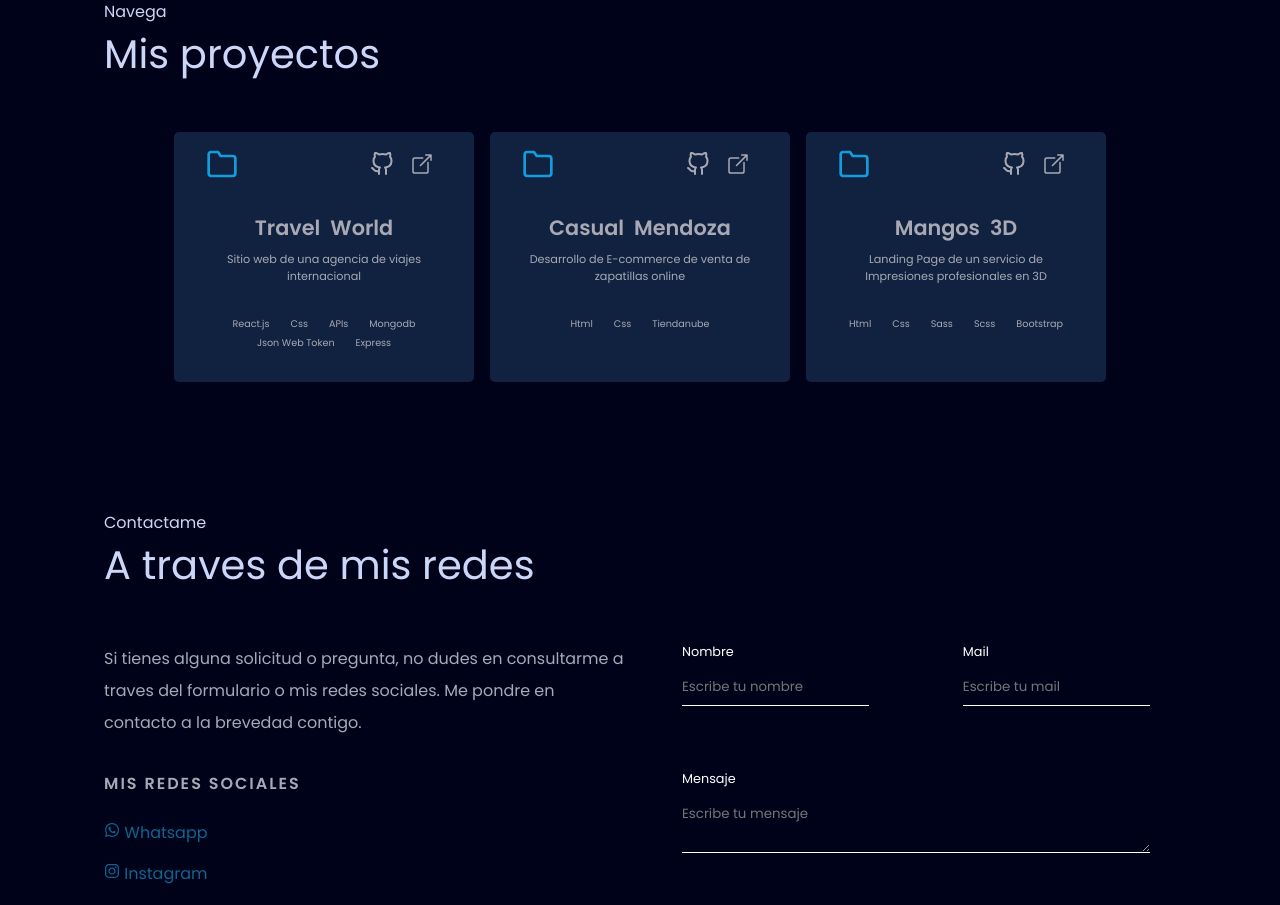
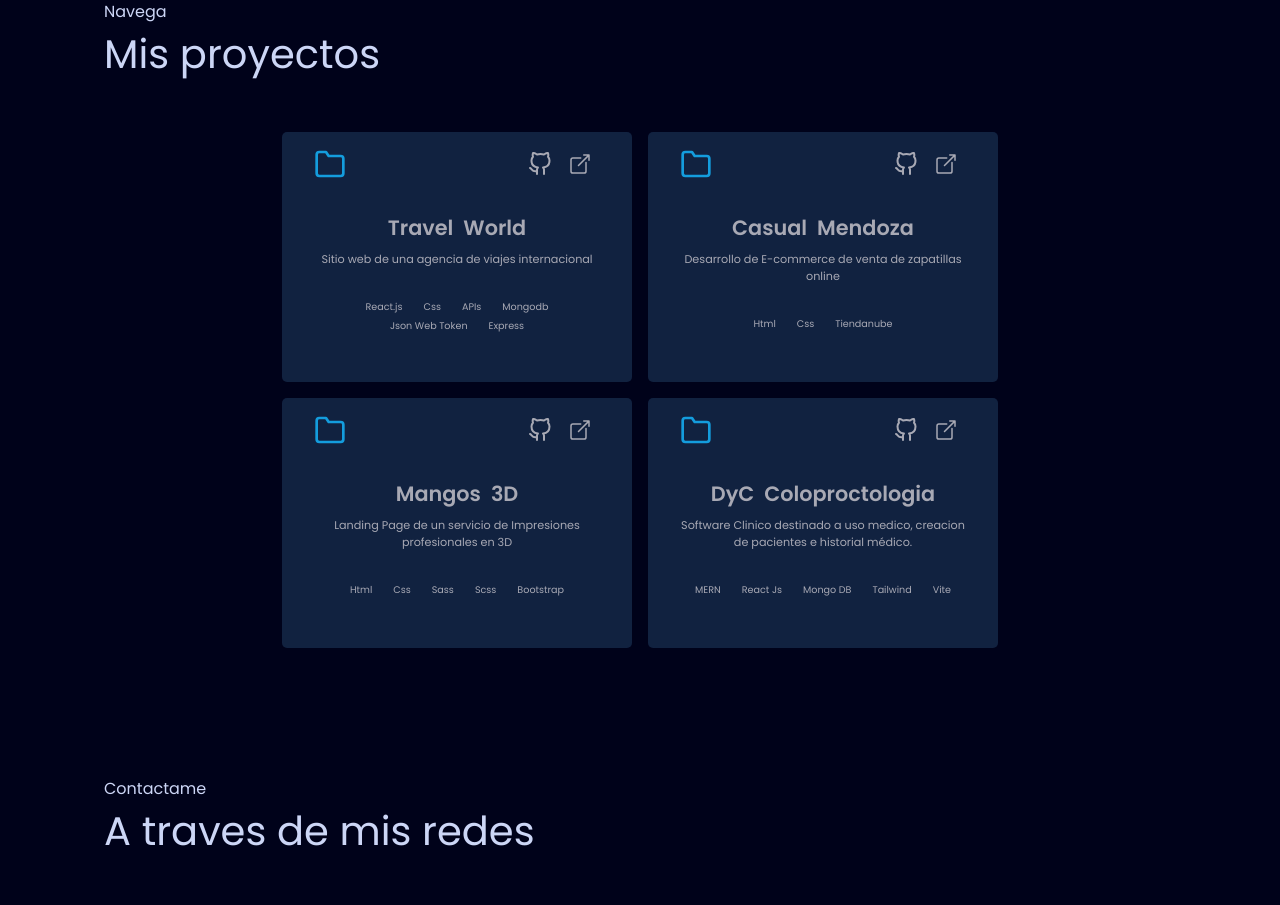
Before and after one commit to DeroniElguetaB/Portfolio-Deroni-Elgueta, a React (Create React App) app: page / in a window 1280 px wide. Shown: the part 3140-4045 px from the top of the page. Built offline with nearby package versions, Linux system fonts and the light colour scheme.

Commit message:
add nuevo proyecto

```diff
--- a/src/components/Works.js
+++ b/src/components/Works.js
@@ -73,7 +73,7 @@ const Works = () => {
 									<div className='works-card2'>
 										<div className='works-container'>
 											<div className='top-work'>
-												<FiFolder className='work-folder' />
+												<FiFolder className='work-folder'/>
 												<div className='right'>
 													<Link
 														className='work-git'
@@ -138,6 +138,42 @@ const Works = () => {
 									</div>
 								</Link>
 							</div>
+							<div>
+								<Link to="//clinicadyc.onrender.com/sign-in" target='_blank' className='work-link-group'>
+									<div className='works-card4'>
+										<div className='works-container'>
+											<div className='top-work'>
+												<FiFolder className='work-folder' />
+												<div className='right'>
+													<Link
+														className='work-git'
+														to="//clinicadyc.onrender.com/sign-in"
+														target='_blank'>
+														<FiGithub />
+													</Link>
+													<Link
+														className='work-link'
+														to="//deronielguetab.github.io/Proyecto-Mangos3D/index.html"
+														target='_blank'>
+														<IoOpenOutline />
+													</Link>
+												</div>
+											</div>
+											<div className='mid-work'>
+												<p className='work-title'>DyC Coloproctologia</p>
+												<p className='work-desc'>Software Clinico destinado a uso medico, creacion de pacientes e historial médico.</p>
+											</div>
+											<div className='bottom-work'>
+												<small>MERN</small>
+												<small>React Js</small>
+												<small>Mongo DB</small>
+												<small>Tailwind</small>
+												<small>Vite</small>
+											</div>
+										</div>
+									</div>
+								</Link>
+							</div>
 						{/* {WorkData.map((w, index) => {
 							return (
 								<div key={index}>
--- a/src/styles/Works.css
+++ b/src/styles/Works.css
@@ -21,8 +21,8 @@
 	border-radius: 5px;
 	position: relative;
 	padding: 1rem 2rem;
-	width: 300px;
-	max-width: 300px;
+	width: 350px;
+	max-width: 350px;
 	margin: 0 auto;
 	height: 250px;
 	display: flex;
@@ -53,8 +53,8 @@
 	border-radius: 5px;
 	position: relative;
 	padding: 1rem 2rem;
-	width: 300px;
-	max-width: 300px;
+	width: 350px;
+	max-width: 350px;
 	margin: 0 auto;
 	height: 250px;
 	display: flex;
@@ -85,8 +85,8 @@
 	border-radius: 5px;
 	position: relative;
 	padding: 1rem 2rem;
-	width: 300px;
-	max-width: 300px;
+	width: 350px;
+	max-width: 350px;
 	margin: 0 auto;
 	height: 250px;
 	display: flex;
@@ -106,6 +106,33 @@
 }
 
 .works-card3:hover .work-title {
+	color: var(--nav-blue);
+}
+.works-card4 {
+	background-color: var(--card-blue-shade);
+	color: var(--nav-grey);
+	border-radius: 5px;
+	position: relative;
+	padding: 1rem 2rem;
+	width: 350px;
+	max-width: 350px;
+	margin: 0 auto;
+	height: 250px;
+	display: flex;
+	flex-direction: column;
+	align-items: center;
+	text-align: center;
+	cursor: pointer;
+	transition: all 0.3s ease;
+}
+.works-card4:hover {
+	/* transform: translateY(-7px) !important; */
+	transition: 5s;
+	background-image: url("../images/copia4.png");
+	background-size: cover;
+	background-position: center;
+}
+.works-card4:hover .work-title {
 	color: var(--nav-blue);
 }
 
```
Also changed, not shown: src/images/copia4.1.png (added), src/images/copia4.png (added).
